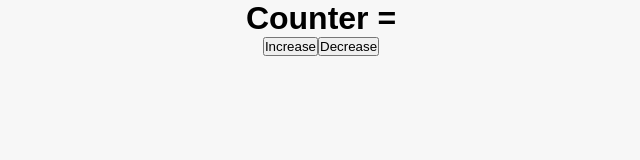
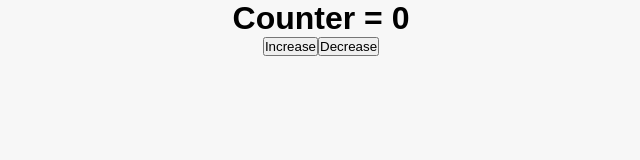
Before and after one commit to MamadTaheri/react-training, a React (Create React App) app: page / in a window 1280 px wide. Shown: the top 160 px of the page, without its empty margins (319-959 px from the left). Built offline with nearby package versions, Linux system fonts and the light colour scheme.

Commit message:
update Counter state

```diff
--- a/src/components/Counter.js
+++ b/src/components/Counter.js
@@ -4,7 +4,7 @@ import { useDispatch, useSelector } from 'react-redux';
 
 const Counter = () => {
 
-    const counter = useSelector(state => state.counter);
+    const counter = useSelector(state => state.counterState.counter);
     const dispatch = useDispatch();
 
     return (
```
